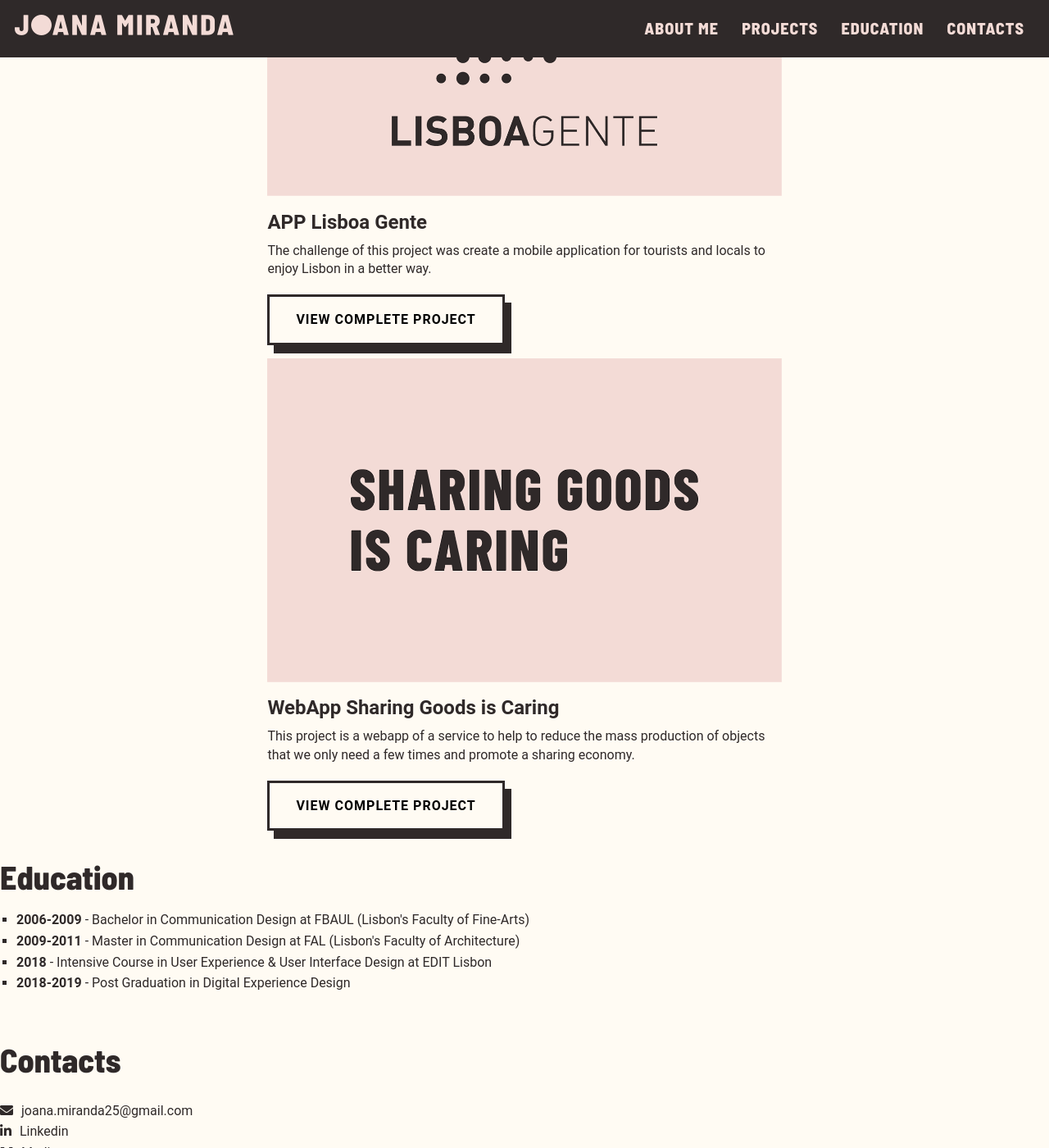
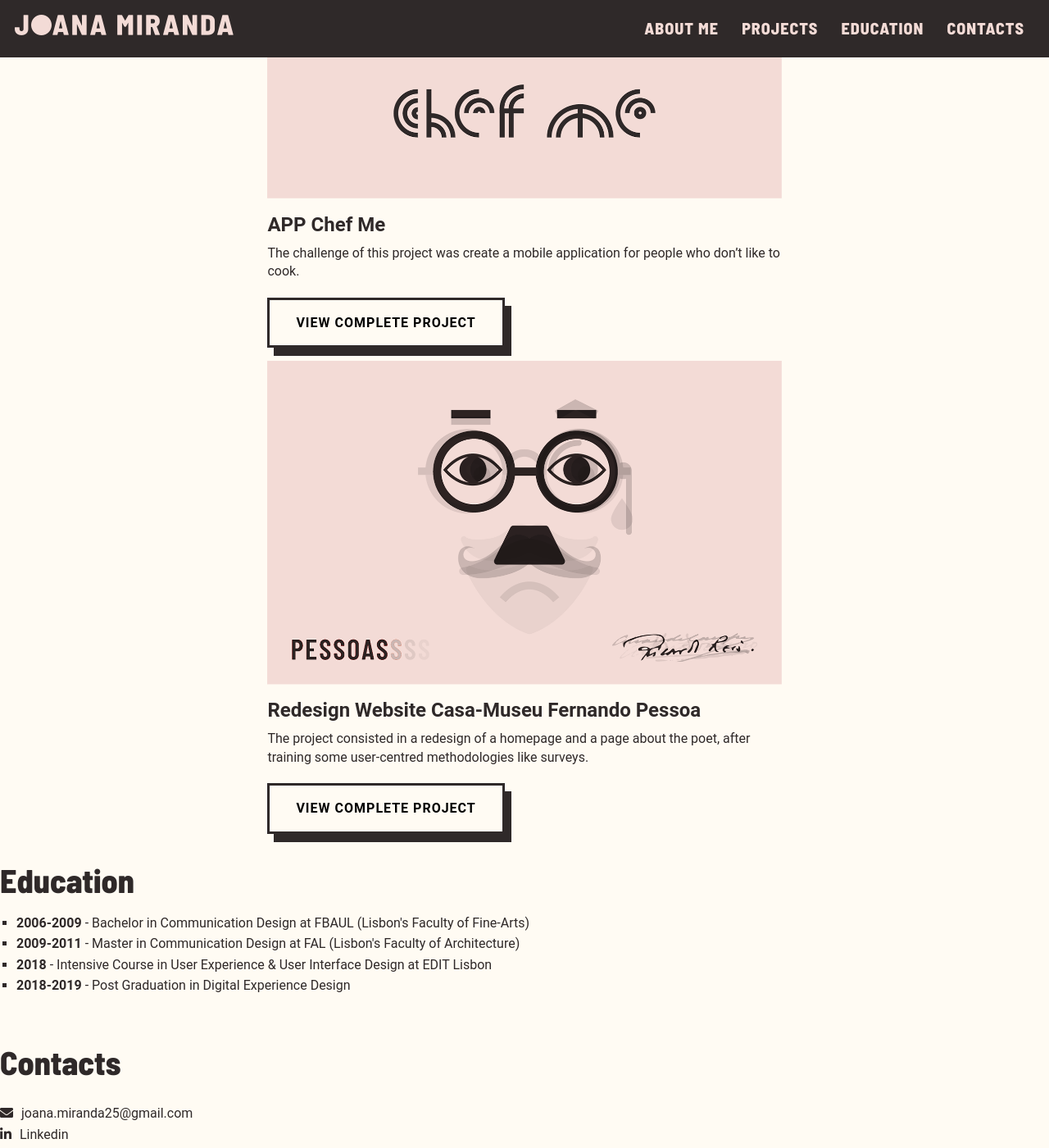
Before and after one commit to joanamiranda88/joanamiranda88.github.io, a Jekyll site: the page built from index.html, in a window 1280 px wide and 1400 px high, scrolled down 5840 px. Shown: the whole window at 82% size. Built offline with Jekyll 4.4.1, drawn with Linux system fonts in a browser that asks for light colours; nearby versions of some CDN libraries; some of the changed text lies outside the part shown.

Commit message:
Transformar Projects em Posts Jekyll

```diff
--- /dev/null
+++ b/_sass/button.scss
@@ -0,0 +1,26 @@
+
+.button {
+	color: black;
+	box-shadow: 8px 10px #2F2929;
+	border: 3px solid #2F2929;
+	font-size: 16px;
+	font-weight: bold;
+	text-transform: uppercase;
+	letter-spacing: 1px;
+	text-decoration: none;
+	text-align: center;
+	display: inline-block;
+	padding: 15px 32px;
+	margin: 20px 0 16px 0;
+}
+
+.button:hover {
+	color: white;
+	background-color: #2F2929;
+}
+
+.button::after {
+	content: "";
+	display: block;
+	clear: both;
+}
--- a/_sass/footer.scss
+++ b/_sass/footer.scss
@@ -1,4 +1,4 @@
-footer a {
+footer li > a {
 	color: #F3DBD6;
   	text-decoration: none;
 }
--- a/_sass/omeuestilo.scss
+++ b/_sass/omeuestilo.scss
@@ -1,5 +1,6 @@
 @import "header";
 @import "footer";
+@import "button";
 
 *{
   	margin: 0;
@@ -105,32 +106,6 @@ img {
 .card figcaption {
 	line-height: 1.4;
 	margin-top: 10px;
-}
-
-.one-project .button {
-	color: black;
-	box-shadow: 8px 10px #2F2929;
-	border: 3px solid #2F2929;
-	font-size: 16px;
-	font-weight: bold;
-	text-transform: uppercase;
-	letter-spacing: 1px;
-	text-decoration: none;
-	text-align: center;
-	display: inline-block;
-	padding: 15px 32px;
-	margin: 20px 0 16px 0;
-}
-
-.one-project .button:hover {
-	color: white;
-	background-color: #2F2929;
-}
-
-.one-project .button::after {
-	content: "";
-	display: block;
-	clear: both;
 }
 
 .one-project p {
--- a/index.html
+++ b/index.html
@@ -74,6 +74,7 @@ layout: default
 
       <section id="projects">
         <h1 class="scroll-fixer">Projects</h1>
+
         <ul>
 
         {% for post in site.posts %}
@@ -81,31 +82,14 @@ layout: default
             <img src="{{ post.image }}" alt="#">
             <h3>{{ post.title }}</h3>
             <p>{{ post.content }}</p>
-            <a href="#">
+            <a href="{{ post.link }}" target="_blank" class="button">View complete project</a>
           </li>
         {% endfor %}
 
+        </ul>
 
-          <li class="one-project">
-            <img src="assets/images/Joana-Miranda-Portfolio-Project-Food-App@2x.png" srcset="assets/images/Joana-Miranda-Portfolio-Project-Food-App@2x.png 2x" alt="Second portfolio project image with the logo of the project">
-            <h3>APP Chef Me</h3>
-            <p>The challenge of this project was create a mobile application for people who don't like to cook.</p>
-            <a href="https://www.behance.net/gallery/67762717/Chef-me-(Food-App)" target="_blank" class="button">View complete project</a>
-          </li>
-          <li class="one-project">
-            <img src="assets/images/Joana-Miranda-Portfolio-Project-Lisboa@2x.png" srcset="assets/images/Joana-Miranda-Portfolio-Project-Lisboa@2x.png 2x" alt="Third portfolio project image with the logo of the project that represents Lisbon">
-            <h3>APP Lisboa Gente</h3>
-            <p>The challenge of this project was create a mobile application for tourists and locals to enjoy Lisbon in a better way.</p>
-            <a href="https://www.behance.net/gallery/67846679/Lisboa-Gente-App" target="_blank" class="button">View complete project</a>
-          </li>
-          <li class="one-project">
-            <img src="assets/images/Joana-Miranda-Portfolio-Project-Sharing@2x.png" srcset="assets/images/Joana-Miranda-Portfolio-Project-Sharing@2x.png 2x" alt="Fourth portfolio project image with the logo of the project">
-            <h3>WebApp Sharing Goods is Caring</h3>
-            <p>This project is a webapp of a service to help to reduce the mass production of objects that we only need a few times and promote a sharing economy.</p>
-            <a href="https://medium.com/@joana.miranda25/web-app-sharing-goods-is-caring-case-study-f6e50c8c9d03" target="_blank" class="button">View complete project</a>
-          </li>
-        </ul>
       </section>
+
 
       <section id="education">
         <h1 class="scroll-fixer">Education</h1>
```
Also changed, not shown: _layouts/post.html (deleted, +0 -22 lines), _posts/2018-01-01-redesign-website-casa-museu-fernando-pessoa.md (+1 -3 lines), _posts/2018-01-02-app-chef-me.md (added, +9 -0 lines), _posts/2018-01-03-app-lisboa-gente.md (added, +9 -0 lines), _posts/2018-01-04-webapp-sharing-goods-is-caring.md (added, +9 -0 lines), 1 other file.
